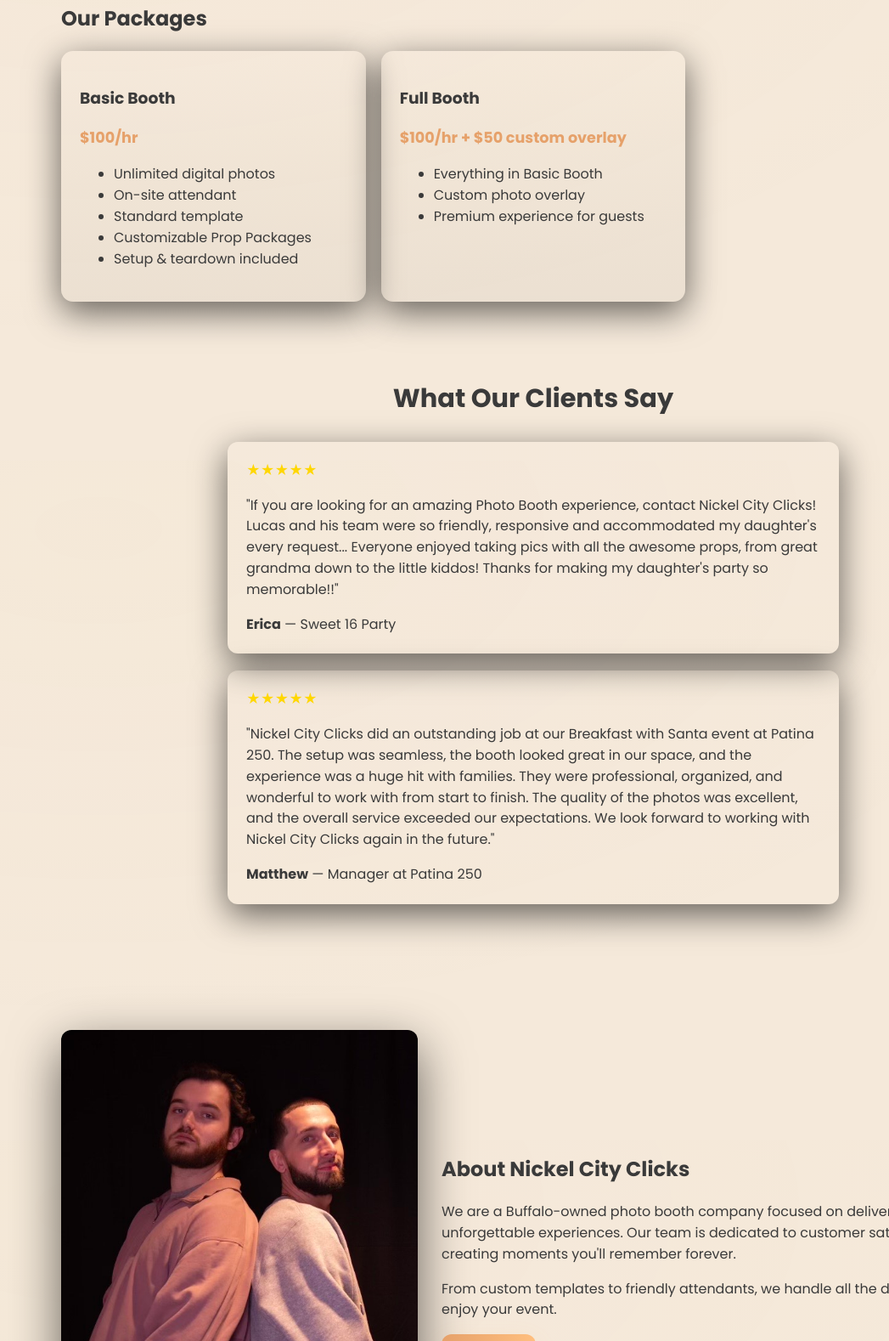
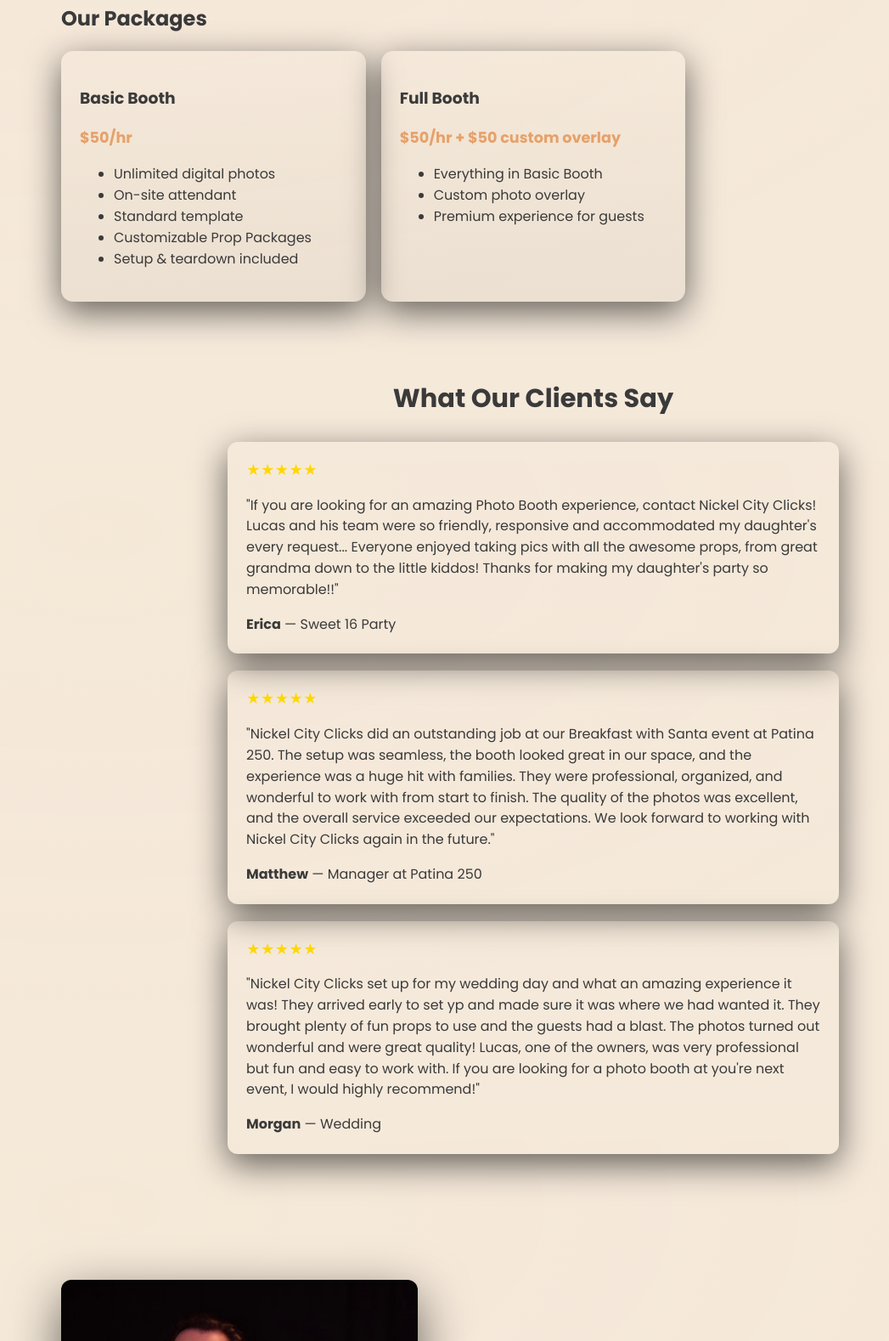
Before and after one commit to LarrydaFish/PhotoBoothWebsite, a plain HTML site: page index.html in a window 1280 px wide. Shown: the part 1858-3436 px from the top of the page at 85% size, without its empty margins (12-1059 px from the left). Drawn offline with nearby package versions, Linux system fonts and the light colour scheme.

Commit message:
Update package prices and add reviews section

```diff
--- a/index.html
+++ b/index.html
@@ -152,7 +152,7 @@
         <div class="packages-grid">
             <div class="package-card">
                 <h3>Basic Booth</h3>
-                <p class="price">$100/hr</p>
+                <p class="price">$50/hr</p>
                 <ul>
                     <li>Unlimited digital photos</li>
                     <li>On-site attendant</li>
@@ -163,7 +163,7 @@
             </div>
             <div class="package-card">
                 <h3>Full Booth</h3>
-                <p class="price">$100/hr + $50 custom overlay</p>
+                <p class="price">$50/hr + $50 custom overlay</p>
                 <ul>
                     <li>Everything in Basic Booth</li>
                     <li>Custom photo overlay</li>
@@ -193,6 +193,16 @@
             <div class="stars">★★★★★</div>
             <p>"Nickel City Clicks did an outstanding job at our Breakfast with Santa event at Patina 250. The setup was seamless, the booth looked great in our space, and the experience was a huge hit with families. They were professional, organized, and wonderful to work with from start to finish. The quality of the photos was excellent, and the overall service exceeded our expectations. We look forward to working with Nickel City Clicks again in the future."</p>
             <footer class="review-meta"><strong>Matthew</strong> — Manager at Patina 250</footer>
+          </div>
+          <!-- duplicate or add more review-card divs if you want -->
+        </div>
+      </div>
+       <div class="container">
+        <div class="reviews-carousel">
+          <div class="review-card">
+            <div class="stars">★★★★★</div>
+            <p>"Nickel City Clicks set up for my wedding day and what an amazing experience it was! They arrived early to set yp and made sure it was where we had wanted it. They brought plenty of fun props to use and the guests had a blast. The photos turned out wonderful and were great quality! Lucas, one of the owners, was very professional but fun and easy to work with. If you are looking for a photo booth at you're next event, I would highly recommend!"</p>
+            <footer class="review-meta"><strong>Morgan</strong> — Wedding</footer>
           </div>
           <!-- duplicate or add more review-card divs if you want -->
         </div>
```
